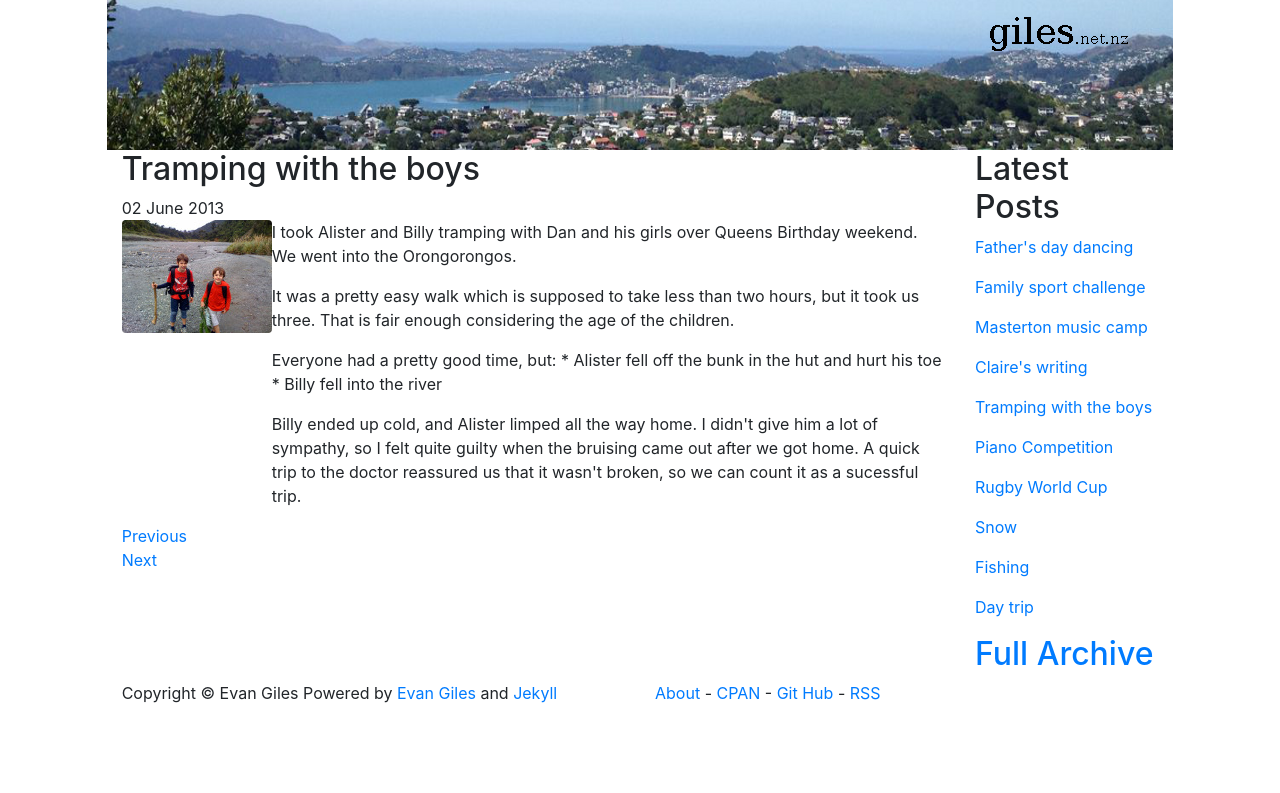
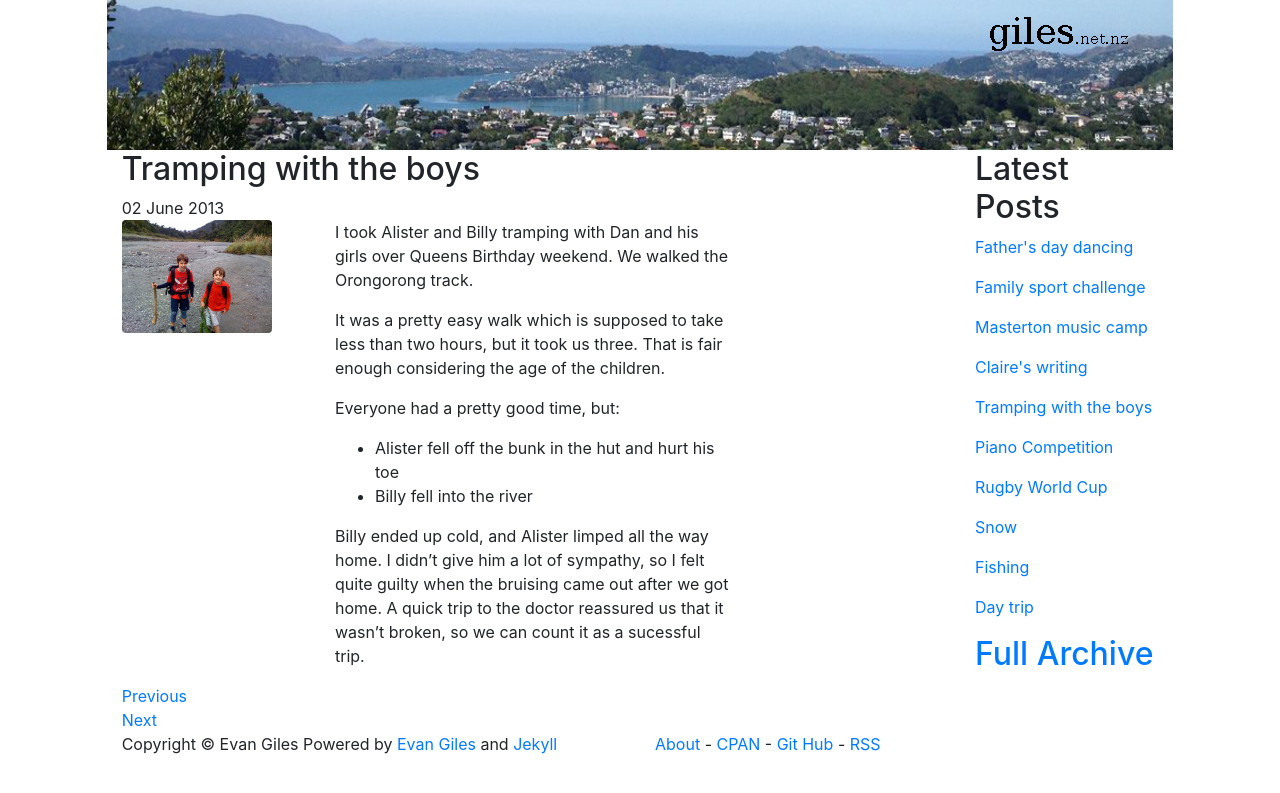
Before and after one commit to egiles/egiles.github.com, a Jekyll site: the page built from _posts/2013-06-02-tramping.markdown, in a window 1280 px wide. Shown: the top 793 px of the page. Built offline with Jekyll 4.4.1, drawn with Linux system fonts in a browser that asks for light colours.

Commit message:
Tidy up the 'tramping' post

```diff
--- a/_posts/2013-06-02-tramping.markdown
+++ b/_posts/2013-06-02-tramping.markdown
@@ -2,23 +2,27 @@
 layout: post
 title: Tramping with the boys
 ---
-<div class="media">
-    <img src="/images/content/20130601-river1.jpg" alt="Boys by the river" class="rounded"/>
+<div class="row">
 
-    <div class="media-body">
-        <p>I took Alister and Billy tramping with Dan and his girls over Queens Birthday
-        weekend.  We went into the Orongorongos.</p>
+  <div markdown="1" class="col-3">
+  ![Boys by the river](/images/content/20130601-river1.jpg "Boys by the river"){: .rounded }
+  </div>
 
-        <p>It was a pretty easy walk which is supposed to take less than two hours, but
-        it took us three.  That is fair enough considering the age of the children.</p>
+  <div markdown="1" class="col-6">
+  I took Alister and Billy tramping with Dan and his girls over Queens Birthday
+  weekend.  We walked the Orongorong track.
 
-        <p>Everyone had a pretty good time, but:
-        * Alister fell off the bunk in the hut and hurt his toe
-        * Billy fell into the river </p>
+  It was a pretty easy walk which is supposed to take less than two hours, but
+  it took us three.  That is fair enough considering the age of the children.
 
-        <p>Billy ended up cold, and Alister limped all the way home.  I didn't give him a
-        lot of sympathy, so I felt quite guilty when the bruising came out after we
-        got home.  A quick trip to the doctor reassured us that it wasn't broken, so
-        we can count it as a sucessful trip.</p>
-    </div>
+  Everyone had a pretty good time, but:
+  * Alister fell off the bunk in the hut and hurt his toe
+  * Billy fell into the river
+
+  Billy ended up cold, and Alister limped all the way home.  I didn't give him a
+  lot of sympathy, so I felt quite guilty when the bruising came out after we
+  got home.  A quick trip to the doctor reassured us that it wasn't broken, so
+  we can count it as a sucessful trip.
+  </div>
+
 </div>
```
